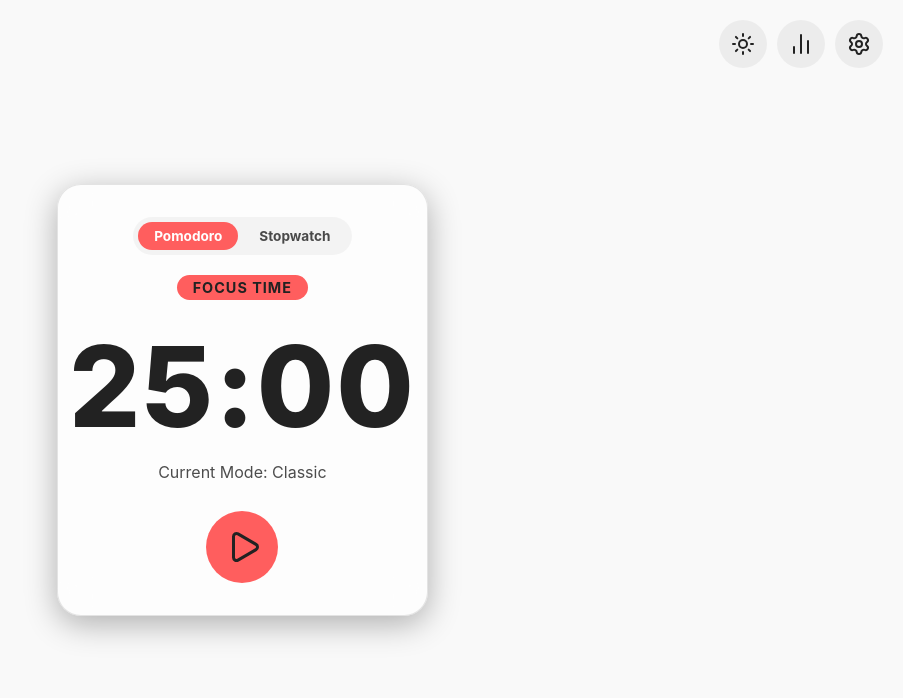
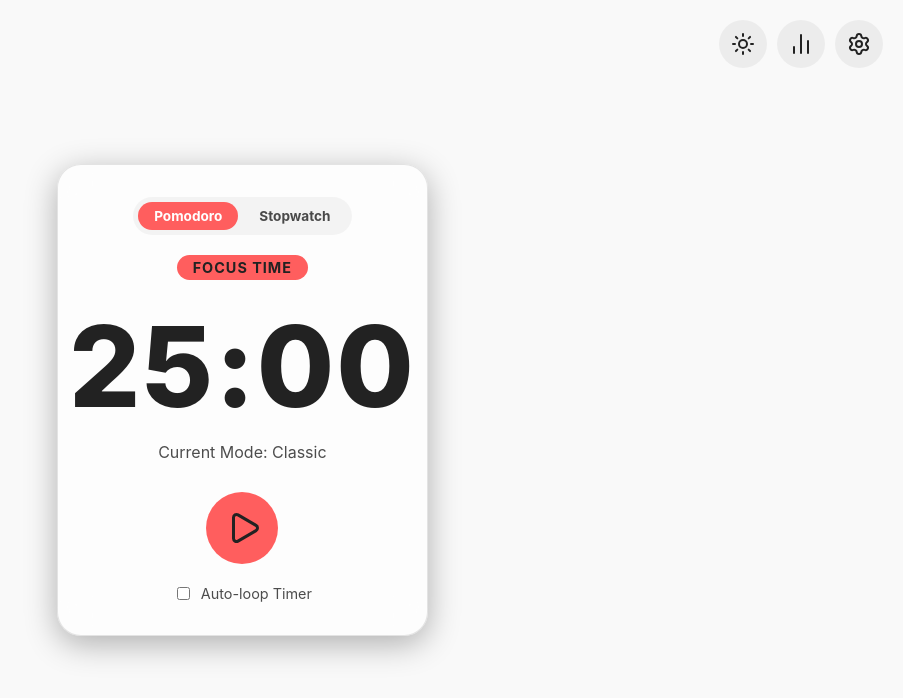
Before and after one commit to myouo/potatouo, a React (Vite) app: page / in a window 1280 px wide. Shown: the top 698 px of the page, without its empty margins (377-1280 px from the left). Built offline with nearby package versions, Linux system fonts and the light colour scheme.

Commit message:
feat: add cycle timer

```diff
--- a/src/components/MainTimer.tsx
+++ b/src/components/MainTimer.tsx
@@ -9,7 +9,7 @@ const MainTimer: React.FC = () => {
     phase, status, remainingTime, startTimer, pauseTimer, resetTimer, skipPhase,
     stopwatchStatus, stopwatchElapsed, startStopwatch, pauseStopwatch, stopStopwatch
   } = useTimer();
-  const { currentMode } = useSettings();
+  const { currentMode, settings, updateSettings } = useSettings();
 
   // Pomodoro Strings
   const pMins = Math.floor(remainingTime / 60).toString().padStart(2, '0');
@@ -119,6 +119,19 @@ const MainTimer: React.FC = () => {
           </button>
         )}
       </div>
+
+      {activeTimerMode === 'pomodoro' && (
+        <div style={{ marginTop: '20px', display: 'flex', alignItems: 'center', gap: '8px', color: 'var(--text-secondary)', fontSize: '0.9rem' }}>
+          <input
+            type="checkbox"
+            id="autoLoopCheck"
+            checked={settings.autoLoop}
+            onChange={(e) => updateSettings({ autoLoop: e.target.checked })}
+            style={{ cursor: 'pointer' }}
+          />
+          <label htmlFor="autoLoopCheck" style={{ cursor: 'pointer', userSelect: 'none' }}>Auto-loop Timer</label>
+        </div>
+      )}
     </div>
   );
 };
--- a/src/context/TimerContext.tsx
+++ b/src/context/TimerContext.tsx
@@ -243,12 +243,19 @@ export const TimerProvider: React.FC<{ children: React.ReactNode }> = ({ childre
       return;
     }
 
-    notify('Break Complete!', 'Ready to focus?', settings.notificationsEnabled);
-    pomodoro.phase = 'focus';
-    pomodoro.status = 'stopped';
+    if (settings.autoLoop) {
+      notify('Break Complete!', 'Starting next focus session.', settings.notificationsEnabled);
+      pomodoro.phase = 'focus';
+      pomodoro.status = 'running';
+      pomodoro.startTimestamp = getTimestamp();
+    } else {
+      notify('Break Complete!', 'Ready to focus?', settings.notificationsEnabled);
+      pomodoro.phase = 'focus';
+      pomodoro.status = 'stopped';
+    }
     saveStateToStorage();
     syncUI();
-  }, [currentMode.focusTime, currentMode.id, settings.notificationsEnabled, settings.volume, syncUI]);
+  }, [currentMode.focusTime, currentMode.id, settings.notificationsEnabled, settings.autoLoop, settings.volume, syncUI]);
 
   useEffect(() => {
     const interval = window.setInterval(() => {
--- a/src/lib/types.ts
+++ b/src/lib/types.ts
@@ -22,6 +22,7 @@ export interface Settings {
   bgPositionY: number;
   bgSize: 'cover' | 'contain';
   theme: 'dark' | 'light' | 'system';
+  autoLoop: boolean;
 }
 
 export const DEFAULT_MODES: Mode[] = [
@@ -39,4 +40,5 @@ export const DEFAULT_SETTINGS: Settings = {
   bgPositionY: 50,
   bgSize: 'cover',
   theme: 'system',
+  autoLoop: false,
 };
```
